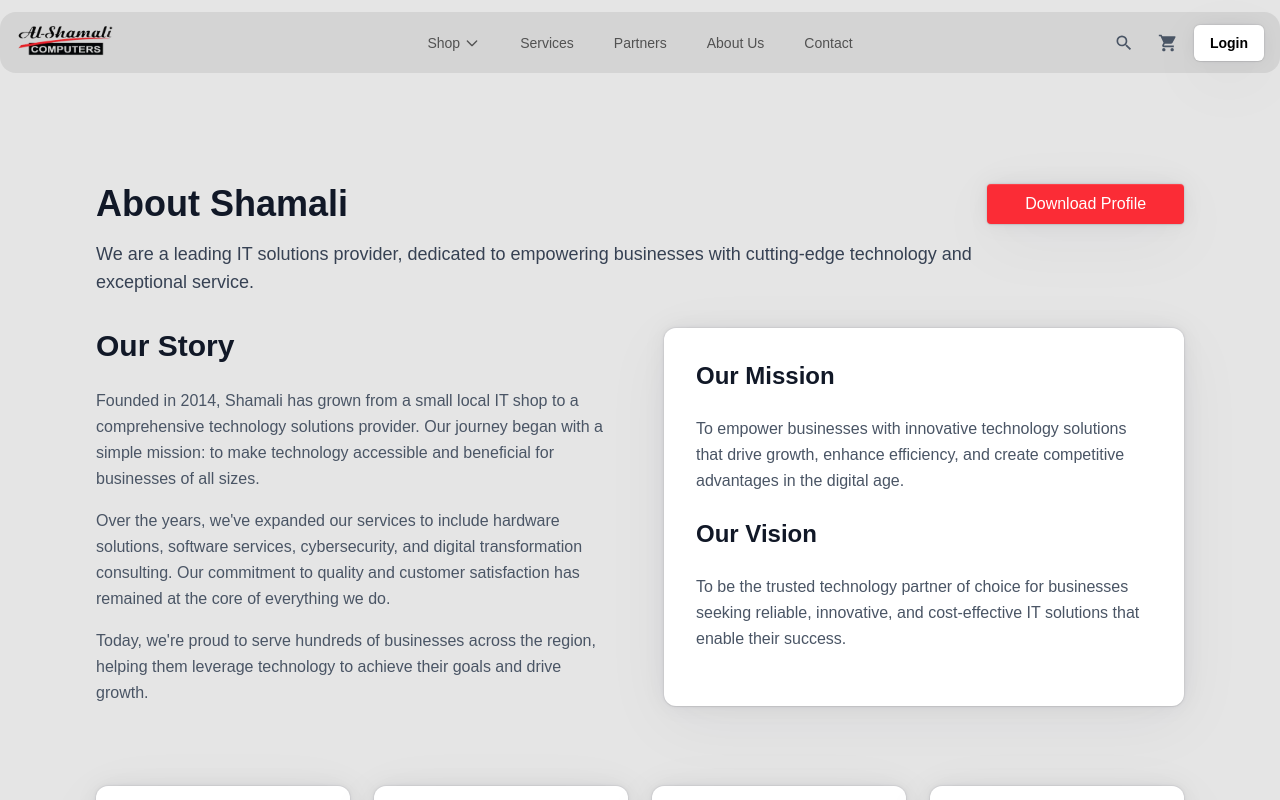
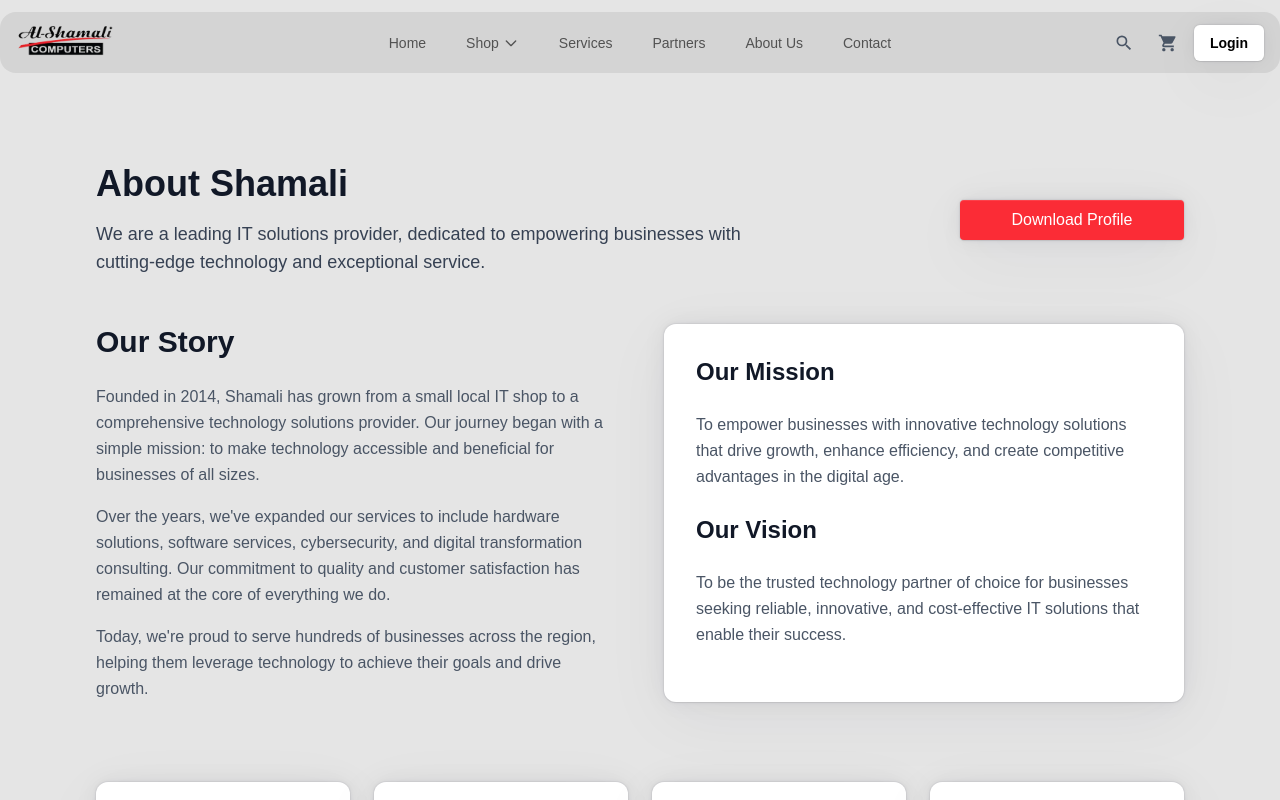
Before and after one commit to Haiderghadi/Alshamali_Computers, a React (Vite) app: page /about in a window 1280 px wide. Shown: the top 800 px of the page. Built offline with nearby package versions, Linux system fonts and the light colour scheme.

Commit message:
home link added

```diff
--- a/src/constants/index.tsx
+++ b/src/constants/index.tsx
@@ -3,8 +3,12 @@ import { Highlight } from "../components/AboutUs/Testimonials";
 //HEADER
 export const navItems = [
   {
+    name: "Home",
+    link: "/",
+  },
+  {
     name: "Shop",
-    link: "/",
+    link: "",
   },
   {
     name: "Services",
--- a/src/pages/AboutUs.tsx
+++ b/src/pages/AboutUs.tsx
@@ -39,11 +39,11 @@ const AboutUs = () => {
   }, []);
 
   return (
-    <div className="bg-background min-h-screen pt-2 lg:pt-10">
+    <div className="bg-background min-h-screen pt-2 lg:pt-5">
       <Container>
-        <div className="relative flex flex-row justify-between items-start">
+        <div className="flex flex-col md:flex-row justify-between items-start md:items-center mb-12">
           {/* Heading */}
-          <div className="text-left mb-8">
+          <div className="text-left md:max-w-2xl mb-6 md:mb-0">
             <h1 className="text-4xl font-bold text-heading mb-4">
               About Shamali
             </h1>
@@ -56,7 +56,7 @@ const AboutUs = () => {
           {/* Download Profile Button */}
           <button
             onClick={handleDownloadProfile}
-            className="bg-red-500 text-white px-4 py-2 rounded-sm w-56 shadow-[var(--shadow-custom-card)] "
+            className="bg-red-500 text-white px-4 py-2 rounded-sm w-56 shadow-[var(--shadow-custom-card)]"
           >
             <span>Download Profile</span>
           </button>
--- a/src/pages/Contact.tsx
+++ b/src/pages/Contact.tsx
@@ -79,7 +79,7 @@ const Contact = () => {
   ];
 
   return (
-    <div className="bg-background min-h-screen pt-2 lg:pt-10">
+    <div className="bg-background min-h-screen pt-2 lg:pt-5">
       <Container>
         <Heading
           title="Contact"
--- a/src/pages/Partners.tsx
+++ b/src/pages/Partners.tsx
@@ -15,7 +15,7 @@ const Partners = () => {
   );
 
   return (
-    <div className="bg-background min-h-screen pt-2 lg:pt-20">
+    <div className="bg-background min-h-screen pt-2 lg:pt-5">
       <Container>
         <Heading
           title="Our Partners"
--- a/src/pages/Services.tsx
+++ b/src/pages/Services.tsx
@@ -12,7 +12,7 @@ const Services = () => {
   };
 
   return (
-    <div className="bg-background min-h-screen pt-2 lg:pt-10">
+    <div className="bg-background min-h-screen pt-2 lg:pt-5">
       <Container>
         <Heading
           title="Our Services"
```
